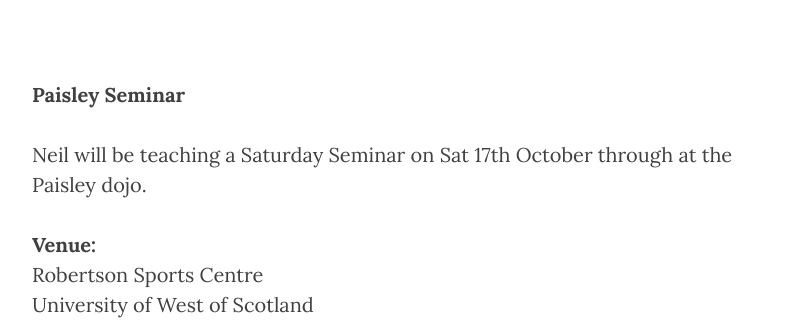
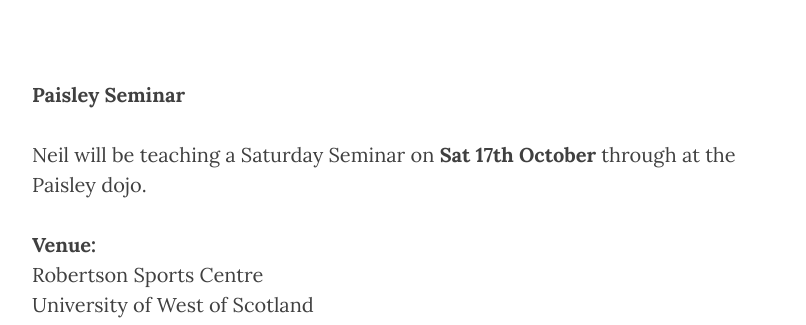
Before and after one commit to arayne74/azami, a Jekyll site: the page built from _posts/2015-10-12-Paisley-Seminar.md, in a window 1280 px wide. Shown: the part 500-825 px from the top of the page, without its empty margins (233-1039 px from the left). Built offline with Jekyll 4.4.1, drawn with Linux system fonts in a browser that asks for light colours; nearby versions of some CDN libraries; Markdown is read by kramdown in place of the engine named in the settings.

Commit message:
spacings and bold

```diff
--- a/_posts/2015-10-12-Paisley-Seminar.md
+++ b/_posts/2015-10-12-Paisley-Seminar.md
@@ -8,7 +8,7 @@ coverImg: ""
 
 **Paisley Seminar**
 
-Neil will be teaching a Saturday Seminar on Sat 17th October through at the Paisley dojo.
+Neil will be teaching a Saturday Seminar on **Sat 17th October** through at the Paisley dojo.
 
 **Venue:**<br>
 Robertson Sports Centre<br>
```
Also changed, not shown: _posts/2015-10-11-Autumn-grading.md (+10 -7 lines).
